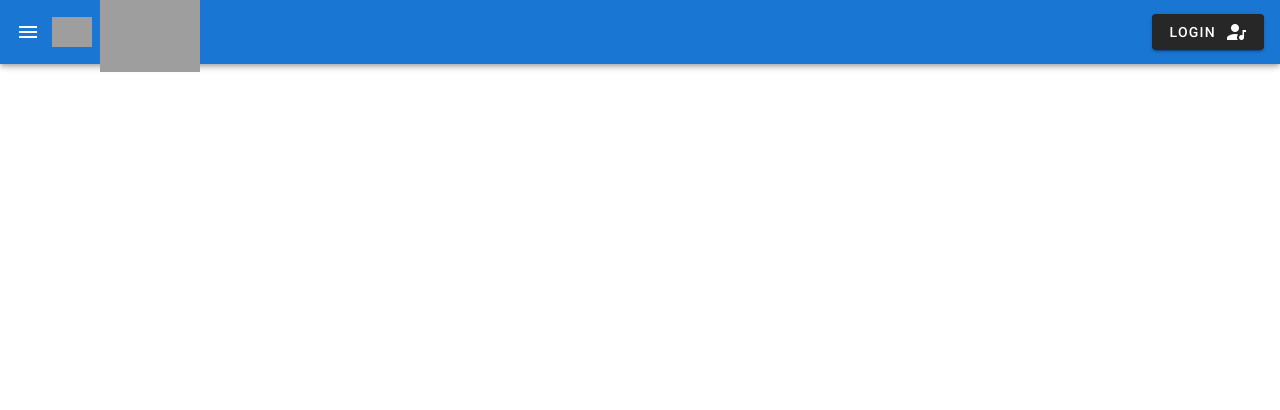
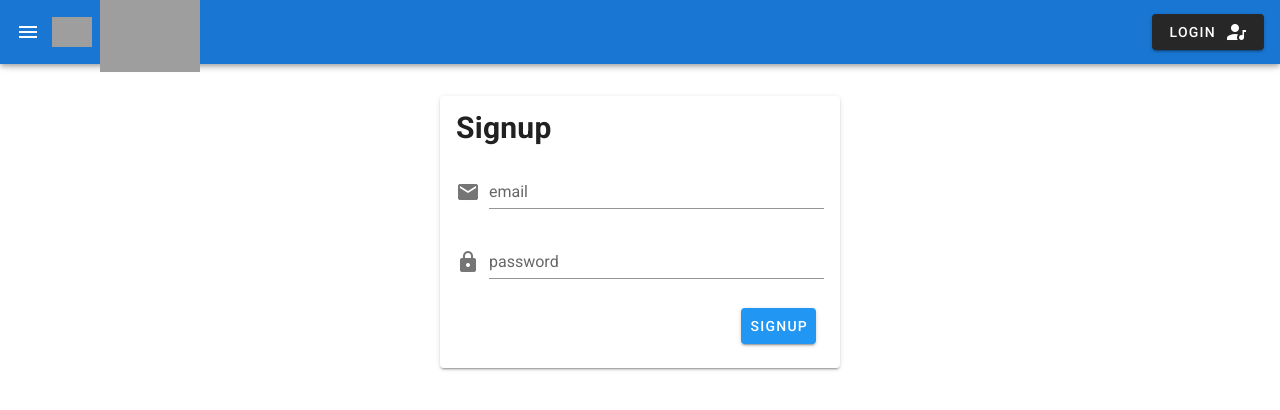
Before and after one commit to ts3486/-, a Vue app: page /signup in a window 1280 px wide. Shown: the top 410 px of the page. Built offline with nearby package versions, Linux system fonts and the light colour scheme; grey boxes are pictures that could not be loaded.

Commit message:
login/logout/signup機能追加

```diff
--- a/src/App.vue
+++ b/src/App.vue
@@ -24,11 +24,6 @@
 
       <v-spacer></v-spacer>
 
-      <!-- <v-btn
-        href="https://github.com/vuetifyjs/vuetify/releases/latest"
-        target="_blank"
-        text
-      > -->
       <router-link to="/login">
         <v-btn>
           <span class="mr-2">LOGIN</span>
--- a/src/router/index.js
+++ b/src/router/index.js
@@ -3,6 +3,8 @@ import VueRouter from "vue-router";
 import Home from "../views/Home.vue";
 import Musicians from "../views/Musicians.vue";
 import Login from "../views/Login.vue";
+import SignUp from "../views/Signup.vue";
+import MyPage from "../views/Mypage.vue";
 
 Vue.use(VueRouter);
 
@@ -31,6 +33,16 @@ const routes = [
     name: "Login",
     component: Login,
   },
+  {
+    path: "/signup",
+    name: "SignUp",
+    component: SignUp,
+  },
+  {
+    path: "/mypage",
+    name: "MyPage",
+    component: MyPage,
+  },
 ];
 
 const router = new VueRouter({
--- a/src/views/Login.vue
+++ b/src/views/Login.vue
@@ -6,12 +6,17 @@
       </v-card-title>
       <v-card-text>
         <v-form>
-          <v-text-field prepend-icon="mdi-email" label="email"></v-text-field>
+          <v-text-field
+            prepend-icon="mdi-email"
+            label="email"
+            v-model="email"
+          ></v-text-field>
           <v-text-field
             :type="showPassword ? 'text' : 'password'"
             prepend-icon="mdi-lock"
             :append-icon="showPassword ? 'mdi-eye' : 'mdi-eye-off'"
             label="password"
+            v-model="password"
             @click:append="showPassword = !showPassword"
           ></v-text-field>
           <v-card-actions>
@@ -27,12 +32,9 @@
               <v-btn class="info" style="margin-left: 5px;" @click="googleLogin"
                 >Google Login</v-btn
               >
-              <v-btn
-                class="info"
-                style="margin-left: 30px;"
-                @click="createUserAccount"
-                >Signup</v-btn
-              >
+              <router-link to="/signup">
+                <v-btn class="info" style="margin-left: 30px;">Signup</v-btn>
+              </router-link>
             </div>
           </v-card-actions>
         </v-form>
@@ -49,6 +51,8 @@ export default {
   data: () => ({
     showPassword: false,
     user: null,
+    email: "",
+    password: "",
   }),
   methods: {
     googleLogin: function() {
@@ -58,6 +62,7 @@ export default {
         .signInWithPopup(provider)
         .then(() => {
           alert("ログイン成功");
+          this.$router.push("/mypage");
         });
     },
     userLogin: function() {
@@ -66,11 +71,16 @@ export default {
         .signInWithEmailAndPassword(this.email, this.password)
         .then(() => {
           alert("ログイン成功");
-          // this.$router.push("/mypage");
+          this.$router.push("/mypage");
         });
     },
     signOut: function() {
-      firebase.auth().signOut();
+      firebase
+        .auth()
+        .signOut()
+        .then(() => {
+          alert("Logout!");
+        });
     },
   },
   created() {
--- /dev/null
+++ b/src/views/Mypage.vue
@@ -0,0 +1,13 @@
+<template>
+  <div>
+    <h1>Mypage</h1>
+    <h3>ログイン成功しました</h3>
+  </div>
+</template>
+
+<script>
+export default {
+  name: "MyPage",
+  data: () => {},
+};
+</script>
--- /dev/null
+++ b/src/views/Signup.vue
@@ -0,0 +1,57 @@
+<template>
+  <v-container>
+    <v-card width="400px" class="mx-auto mt-5">
+      <v-card-title>
+        <h2>Signup</h2>
+      </v-card-title>
+      <v-card-text>
+        <v-form>
+          <v-text-field
+            prepend-icon="mdi-email"
+            label="email"
+            v-model="email"
+          ></v-text-field>
+          <v-text-field
+            :type="text"
+            prepend-icon="mdi-lock"
+            label="password"
+            v-model="password"
+          ></v-text-field>
+          <v-card-actions>
+            <v-btn
+              class="info"
+              style="margin-left: auto;"
+              @click="createUserAccount"
+              >Signup</v-btn
+            >
+          </v-card-actions>
+        </v-form>
+      </v-card-text>
+    </v-card>
+  </v-container>
+</template>
+
+<script>
+import firebase from "firebase";
+export default {
+  name: "SignUp",
+  data: () => ({
+    email: "",
+    password: "",
+  }),
+  methods: {
+    createUserAccount: function() {
+      firebase
+        .auth()
+        .createUserWithEmailAndPassword(this.email, this.password)
+        .then(() => {
+          alert("アカウント作成");
+          this.$router.push("/login");
+        })
+        .catch(error => {
+          alert("Error!", error.message);
+        });
+    },
+  },
+};
+</script>
```
